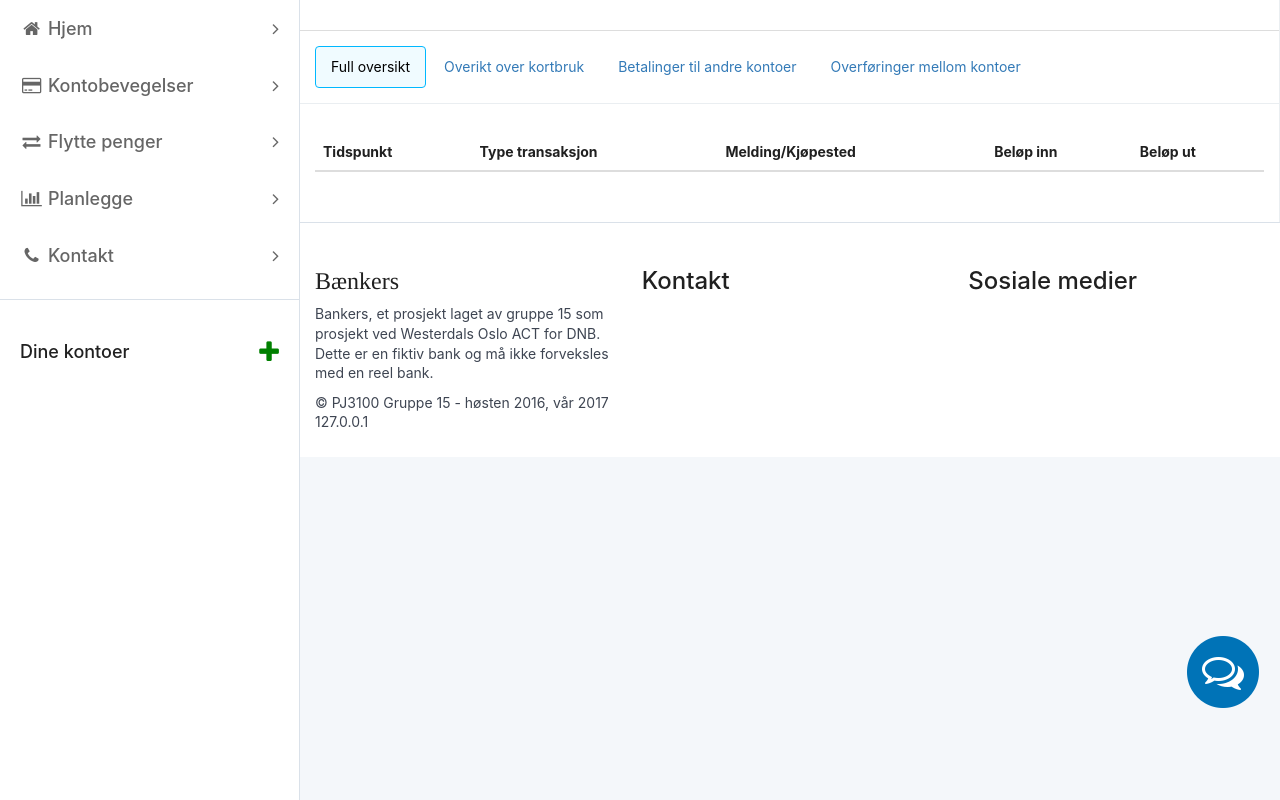
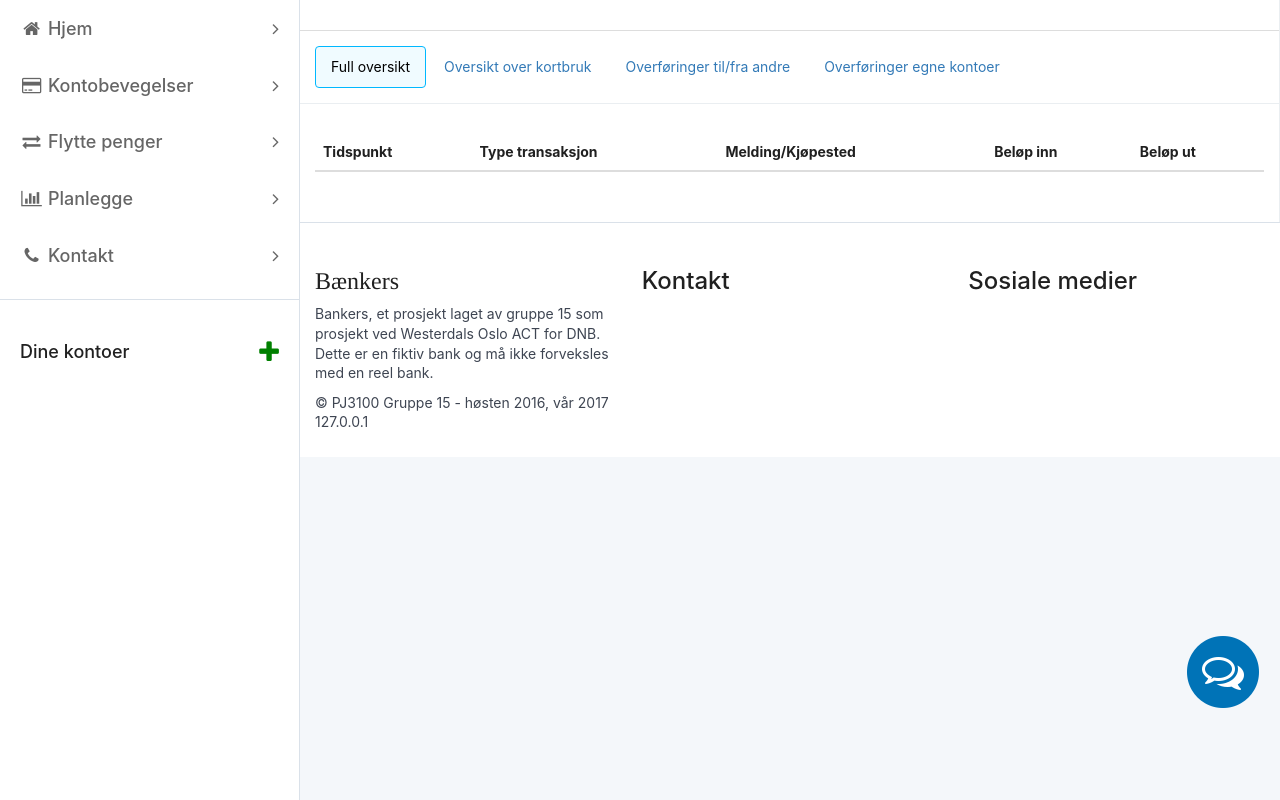
Before and after one commit to MathiasOki/Bankers, a PHP site: page /transactions.php in a window 1280 px wide. Shown: the part 70-870 px from the top of the page. Run offline with PHP 8.4, Linux system fonts and the light colour scheme; the visitor is signed in with stand-in values (Sample User, id 1); data that the repository does not hold is empty; some web fonts are replaced.

Commit message:
Changed names of menu in transactions and removed something from fond

```diff
--- a/transactions.php
+++ b/transactions.php
@@ -48,9 +48,9 @@
 							<div class="col-md-12 padding-all margin-bottom border-bottom">
 								<ul class="nav nav-pills">
 									<li class="active"><a href="#allebevegelser" data-toggle="tab">Full oversikt</a></li>
-									<li><a href="#kortbeveglser" data-toggle="tab">Overikt over kortbruk</a></li>
-									<li><a href="#betalingsbevegelser" data-toggle="tab">Betalinger til andre kontoer</a></li>
-									<li><a href="#overforinger" data-toggle="tab">Overføringer mellom kontoer</a></li>
+									<li><a href="#kortbeveglser" data-toggle="tab">Oversikt over kortbruk</a></li>
+									<li><a href="#betalingsbevegelser" data-toggle="tab">Overføringer til/fra andre</a></li>
+									<li><a href="#overforinger" data-toggle="tab">Overføringer egne kontoer</a></li>
 								</ul>
 							</div>
 						</div>
```
Also changed, not shown: savings.php (+0 -10 lines).
